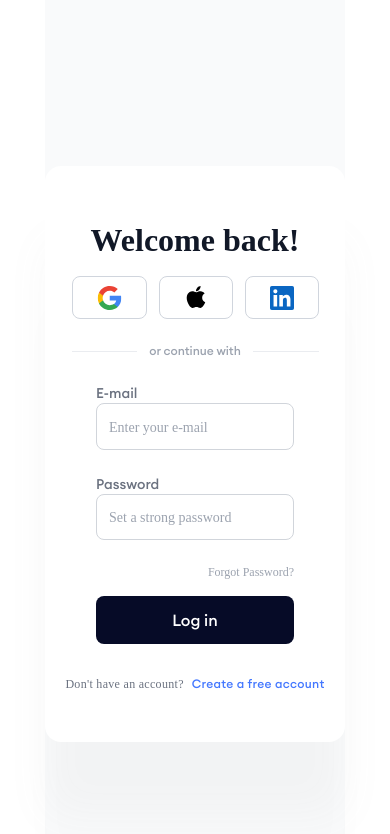
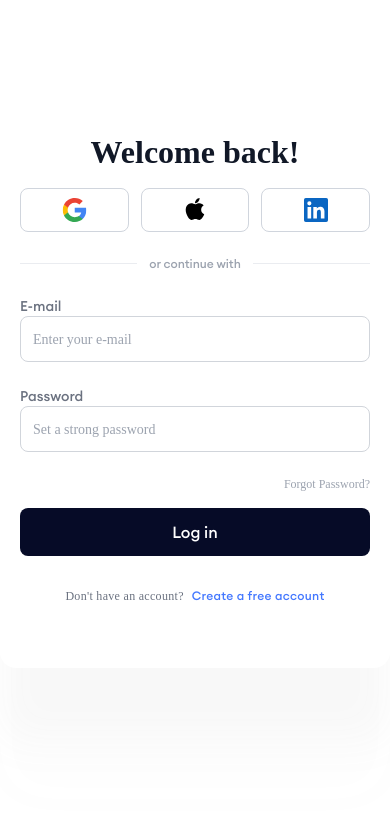
Before and after one commit to sevvalkaplannn/MA-Login-Register-Clone, a Vue app: page /login in a window 390 px wide. Shown: the top 834 px of the page. Built offline with nearby package versions, Linux system fonts and the light colour scheme; a web font is replaced by a local one.

Commit message:
feat(OFB-203): Login component is done.

```diff
--- a/index.html
+++ b/index.html
@@ -9,7 +9,7 @@
 </head>
 
 <body>
-    <div id="app" class="min-h-full flex justify-center"></div>
+    <div id="app" class="min-h-full md:flex justify-center"></div>
     <script type="module" src="/src/main.js"></script>
 </body>
 
--- a/src/views/MaHome.vue
+++ b/src/views/MaHome.vue
@@ -1,10 +1,19 @@
 <template>
-  <RouterLink to="/register">
+  <div class="ma-home">
+    <RouterLink to="/register">
     Register
   </RouterLink>
   <RouterLink to="/login">
     Login
   </RouterLink>
+  </div>
+
 </template>
 
 <script setup></script>
+
+<style scoped>
+.ma-home{
+  @apply flex gap-64
+}
+</style>
--- a/src/views/MaLogin.vue
+++ b/src/views/MaLogin.vue
@@ -113,14 +113,11 @@ const submit = handleSubmit((values) => {
 
 <style scoped>
 .ma-bg {
-  @apply sm:w-full sm:min-h-full items-center flex relative justify-center bg-no-repeat bg-top bg-gray-50;
+  @apply sm:w-full sm:min-h-full items-center flex relative justify-center bg-no-repeat bg-top bg-gray-50 max-[768px]:bg-white;
   --tw-bg-opacity: 1;
   background-size: 100%;
   background-image: url(../assets/background/login.svg);
-
 }
-
-
 .ma-logo-buttons {
   @apply flex flex-row justify-center gap-3;
 }
@@ -128,13 +125,16 @@ const submit = handleSubmit((values) => {
   @apply absolute left-0 top-0 flex justify-start ml-7 mt-7 gap-5 align-middle items-center  max-[1024px]:hidden;
 }
 .ma-wrapper {
-  @apply flex lg:min-h-[700px] justify-between ;
+  @apply flex lg:min-h-[700px] justify-between max-[767px]:w-full max-[767px]:h-full;
 }
 
 .ma-forgot-password {
   @apply w-[360px] h-8 max-[768px]:w-full flex justify-end text-gray-400 font-euclid text-xs not-italic font-normal leading-4;
 }
 
+.ma-forgot-password:hover{
+  @apply underline-offset-8 underline text-[#4478FF]
+}
 .ma-button {
   @apply inline-flex items-center max-[768px]:w-full;
 }
@@ -143,7 +143,7 @@ const submit = handleSubmit((values) => {
   box-shadow: 0px 74px 44px 0px rgba(135, 135, 135, 0.05),
     0px 131px 53px 0px rgba(135, 135, 135, 0.01),
     0px 205px 57px 0px rgba(135, 135, 135, 0);
-  @apply w-full h-[36rem] flex flex-col max-[768px]:w-full md:min-w-[335px] max-[768px]:px-5 justify-center items-center md:w-[30rem] bg-white rounded-2xl py-16 mt-16;
+  @apply w-full md:h-[36rem]  md:flex flex-col max-[768px]:w-full md:min-w-[335px] max-[768px]:px-5 justify-center items-center md:w-[30rem] bg-white rounded-2xl py-16 mt-16;
 }
 
 
@@ -179,7 +179,7 @@ const submit = handleSubmit((values) => {
 }
 
 .ma-login-link {
-  @apply font-euclid text-center max-[768px]:w-full text-[#4478FF] text-xs not-italic leading-4 font-medium tracking-wide ml-2;
+  @apply font-euclid text-center max-[768px]:w-full text-[#4478FF] text-xs not-italic leading-4 font-medium tracking-wide ml-2 hover:underline underline-offset-8;
 }
 
 .ma-footer {
--- a/src/views/MaRegister.vue
+++ b/src/views/MaRegister.vue
@@ -150,6 +150,8 @@ html {
 }
 
 .ma-login-link {
-  @apply font-euclid text-center max-[1024px]:w-full text-[#4478FF] text-xs not-italic leading-4 font-medium tracking-wide ml-2;
+  @apply font-euclid text-center max-[1024px]:w-full text-[#4478FF] text-xs not-italic leading-4 font-medium tracking-wide ml-2 hover:underline underline-offset-8;
 }
+
+
 </style>
```
